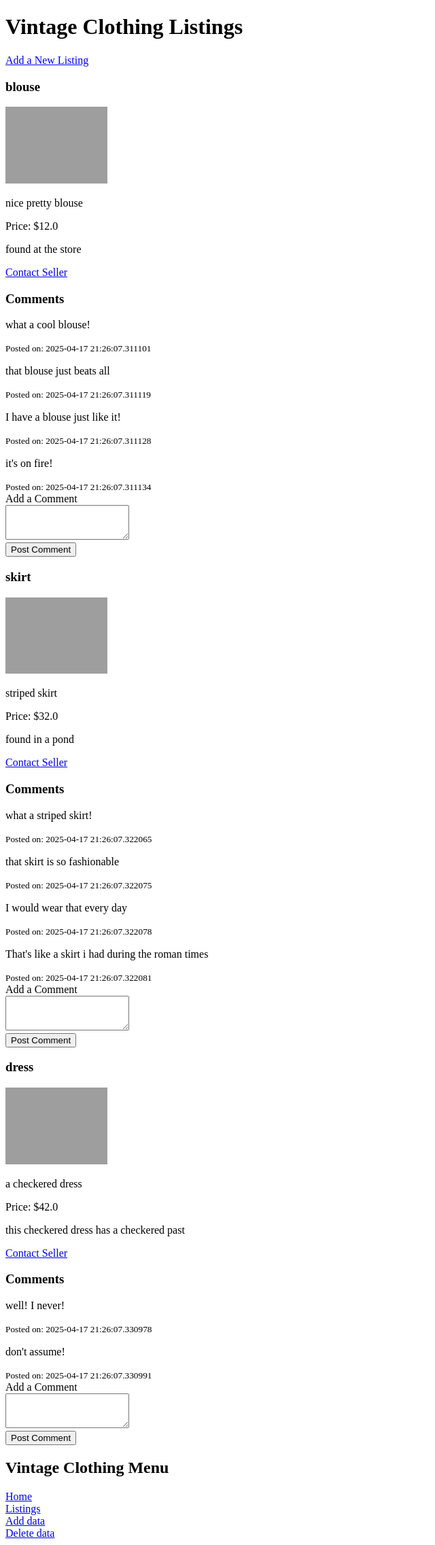
After one commit to heatherita/vintstory, a Flask app: page /listings in a window 1280 px wide. The commit adds this page. Shown: the whole page at 68% size, without its empty margins (0-640 px from the left). Run offline with Flask 3, Linux system fonts and the light colour scheme; data comes from the database, SQL or seed files in the repository; both versions use the stored data as it was after the commit; grey boxes are pictures that could not be loaded.

Commit message:
changed some paths and endpoints

```diff
--- a/app/app.py
+++ b/app/app.py
@@ -19,8 +19,16 @@ db.init_app(app)
 # Home page to show listings
 @app.route('/')
 def index():
+    # items = Listing.query.all()
+    return render_template('index.html')
+
+
+# Listing page to show listings
+@app.route('/listings',methods=['GET'])
+def listings():
     items = Listing.query.all()
-    return render_template('index.html', items=items)
+    return render_template('listing_page.html', items=items)
+
 
 # Page for adding a new listing
 @app.route('/add', methods=['GET', 'POST'])
@@ -41,7 +49,8 @@ def add_item():
         db.session.add(new_item)
         db.session.commit()
 
-        return redirect('/')
+        return redirect('/listings')
+        #return redirect('listing_page.html')
 
     return render_template('add_item.html')
 
@@ -56,20 +65,25 @@ def add_comment(listing_id):
 
     return redirect(f'/listing/{listing_id}')
 
+
 @app.route('/listing/<int:listing_id>')
 def show_listing(listing_id):
     item = Listing.query.get_or_404(listing_id)
-    return render_template('listing_page.html', item=item)
-
+    # return render_template('listing_page.html', item=item)
+    return redirect('/listings')
 
 # Populate with dummy data
 @app.route('/data/add', methods=['GET'])
 def add_data():
     # if request.method == 'POST':
+    dummy_listing_comments_1 = ["what a cool blouse!", "that blouse just beats all", "I have a blouse just like it!", "it's on fire!"]
+    dummy_listing_comments_2 = ["what a striped skirt!", "that skirt is so fashionable", "I would wear that every day", "That's like a skirt i had during the roman times"]
+    dummy_listing_comments_3 = ["well! I never!", "don't assume!"]
 
     dummy_listing_items = [
-        ['blouse', 'nice pretty blouse', 'found at the store', 12.0, 'martin', 'hbuch4@yahoo.com', 'bla', 'bla'],
-        ['skirt', 'striped skirt', 'found in a pond', 32.0, 'jenny', 'hbuch4@yahoo.com', 'doh', 'doh']
+        ['blouse', 'nice pretty blouse', 'found at the store', 12.0, 'martin', 'hbuch4@yahoo.com', 'bla', 'bla', dummy_listing_comments_1],
+        ['skirt', 'striped skirt', 'found in a pond', 32.0, 'jenny', 'hbuch4@yahoo.com', 'doh', 'doh', dummy_listing_comments_2],
+        ['dress', 'a checkered dress', 'this checkered dress has a checkered past', 42.0, 'rudolph', 'hbuch4@yahoo.com', 'doh', 'doh', dummy_listing_comments_3]
     ]
 
     for item in dummy_listing_items:
@@ -81,23 +95,31 @@ def add_data():
         seller_contact = item[5]
         image_url = item[6]
         then_image_url = item[7]
+        comments = item[8]
+
+        listingComments = []
+        for comment in comments:
+            # new_comment = Comment(content=comment)
+            listingComments.append(Comment(content=comment))
 
         new_item = Listing(title=title, description=description, story=story, price=price,
                            seller_name=seller_name, seller_contact=seller_contact,
-                           image_url=image_url, then_image_url=then_image_url)
+                           image_url=image_url, then_image_url=then_image_url,comments=listingComments)
+
         db.session.add(new_item)
         db.session.commit()
-    return redirect('/')
-    return render_template('index.html')
+    return redirect('/listings')
+    # return render_template('index.html')
 
 
 # Clear out all dummy data
 @app.route('/data/delete', methods=['GET'])
 def delete_data():
     Listing.query.delete()
+    Comment.query.delete()
     db.session.commit()
-    return redirect('/')
-    return render_template('index.html')
+    return redirect('/listings')
+    # return render_template('index.html')
 
 
 if __name__ == '__main__':
--- /dev/null
+++ b/app/templates/listing_page.html
@@ -0,0 +1,47 @@
+<!DOCTYPE html>
+<html>
+<head>
+    <title>Vintage Story Market</title>
+</head>
+<body>
+    <h1>Vintage Clothing Listings</h1>
+    <a href="/add">Add a New Listing</a>
+    <div>
+        {% for item in items %}
+            <div>
+                <h3>{{ item.title }}</h3>
+                <img src="{{ item.image_url }}" alt="{{ item.title }}" width="150">
+                <p>{{ item.description }}</p>
+                <p>Price: ${{ item.price }}</p>
+                <p>{{ item.story }}</p>
+                <a href="mailto:{{ item.seller_contact }}">Contact Seller</a>
+                <h3>Comments</h3>
+                {% for comment in item.comments %}
+                    <div>
+                        <p>{{ comment.content }}</p>
+                        <small>Posted on: {{ comment.created_at }}</small>
+                    </div>
+                {% endfor %}
+
+                <!-- Comment form below each listing -->
+                <form action="/add_comment/{{ item.id }}" method="POST">
+                    <label for="content">Add a Comment</label><br>
+                    <textarea name="content" rows="3"></textarea><br>
+                    <input type="submit" value="Post Comment">
+                </form>
+            </div>
+        {% endfor %}
+    </div>
+<h2>Vintage Clothing Menu</h2>
+    <div>
+        <a href="/">Home</a>
+        <br/>
+        <a href="/listings">Listings</a>
+        <br/>
+        <a href="/data/add">Add data</a>
+        <br/>
+        <a href="/data/delete">Delete data</a>
+    </div>
+
+</body>
+</html>
```
Also changed, not shown: app/templates/add_item.html (+10 -1 lines), app/templates/index.html (+3 -30 lines), app/instance/vintage_whatever.db.
